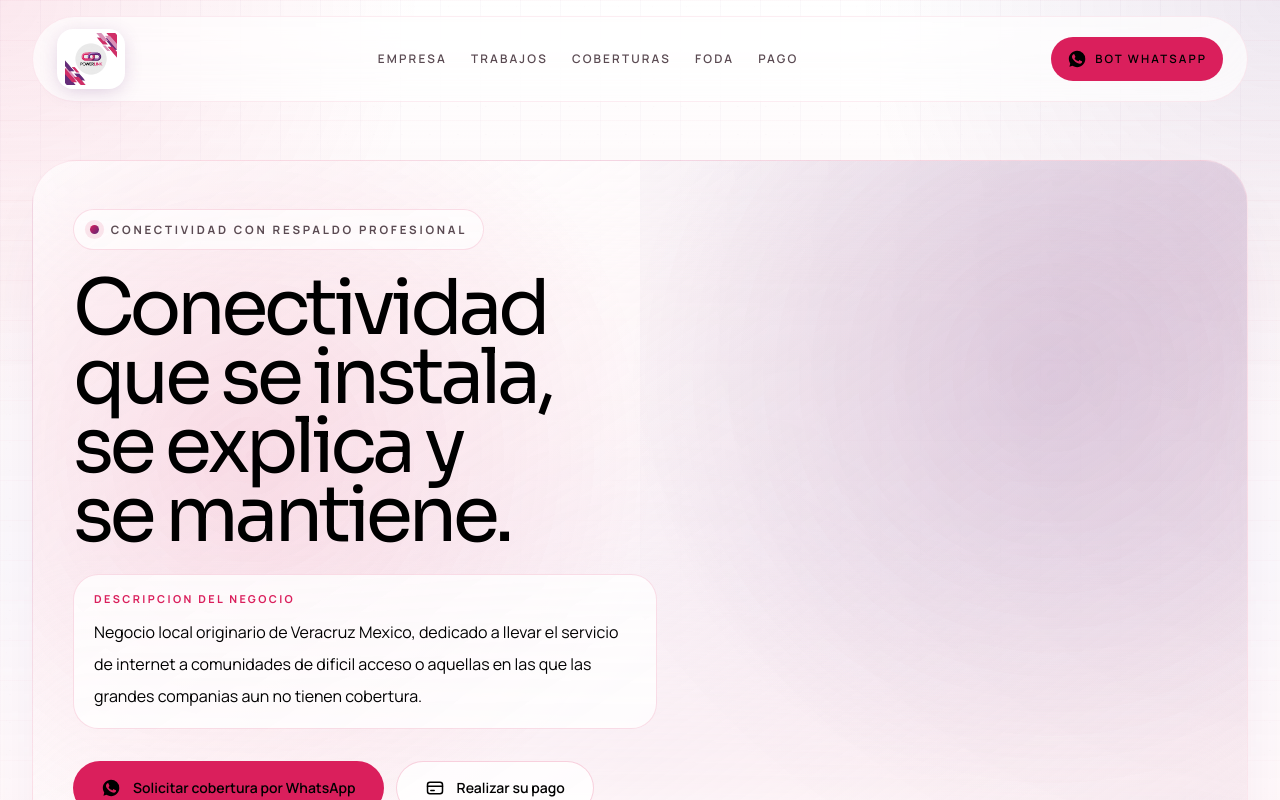
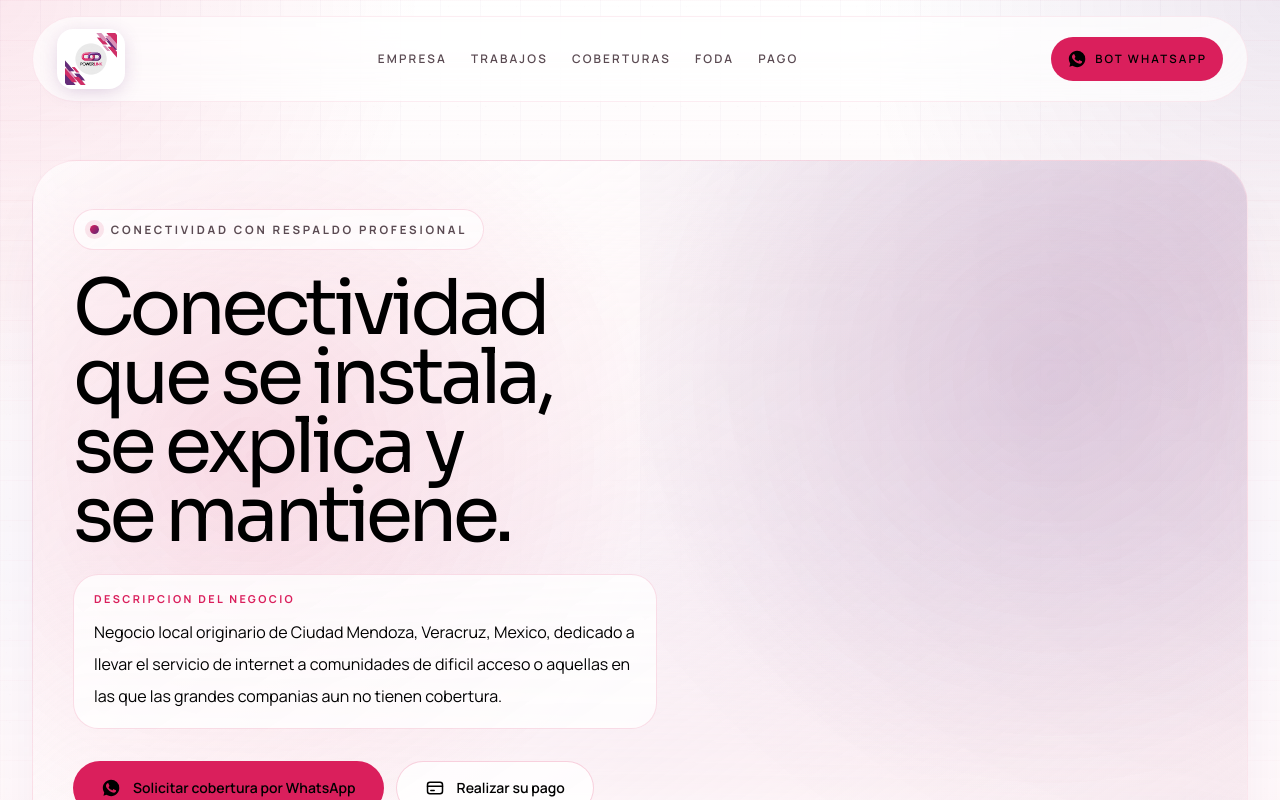
Before and after one commit to mitre88/planes-informes-web, a Next.js app: page / in a window 1280 px wide. Shown: the top 800 px of the page. Built offline with nearby package versions, Linux system fonts and the light colour scheme.

Commit message:
fix: agrega Ciudad Mendoza, Veracruz en descripcion de negocio local
Co-Authored-By: Claude Sonnet 4.6 <noreply@anthropic.com>

```diff
--- a/app/page.tsx
+++ b/app/page.tsx
@@ -360,7 +360,7 @@ export default async function Home() {
                     Descripcion del negocio
                   </p>
                   <p className="mt-2 text-[1rem] leading-8 text-[var(--color-ink)]">
-                    Negocio local originario de Veracruz Mexico, dedicado a llevar el servicio de internet a comunidades de dificil acceso o aquellas en las que las grandes companias aun no tienen cobertura.
+                    Negocio local originario de Ciudad Mendoza, Veracruz, Mexico, dedicado a llevar el servicio de internet a comunidades de dificil acceso o aquellas en las que las grandes companias aun no tienen cobertura.
                   </p>
                 </div>
 
```
